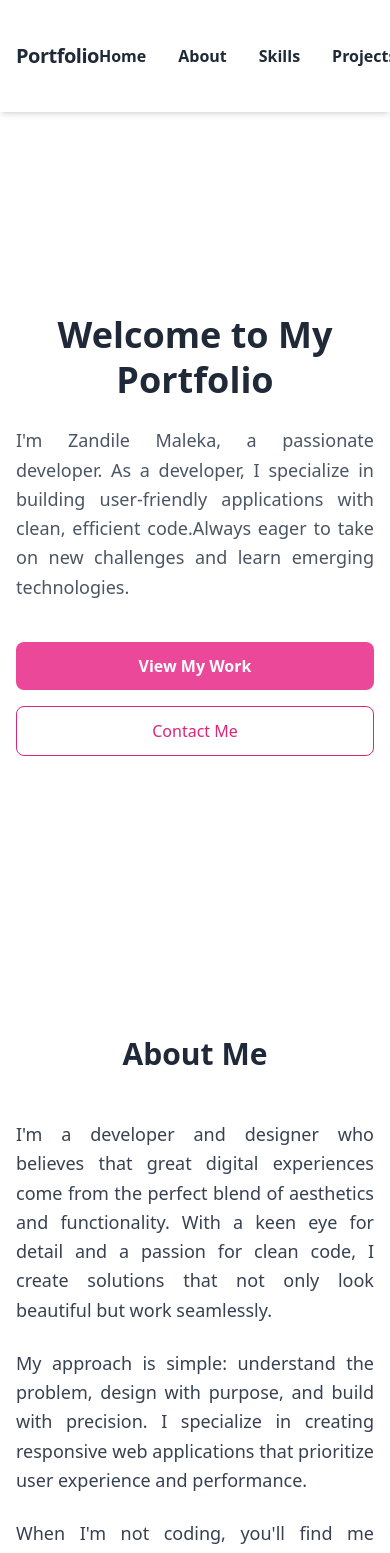
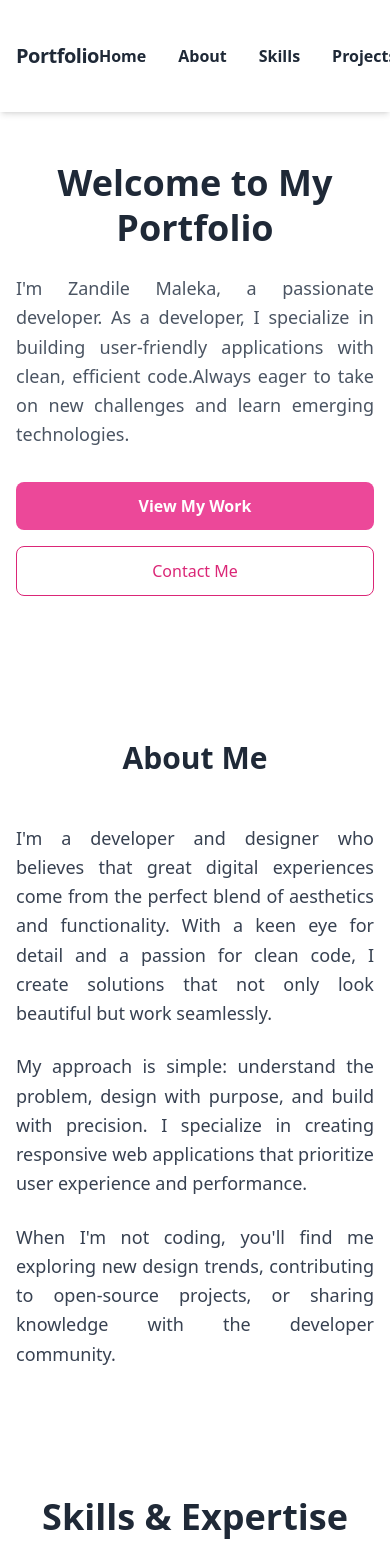
Before and after one commit to zandilemaleka/portfolio-project, a React (Create React App) app in the folder portfolio-react/: page / in a window 390 px wide. Shown: the top 1553 px of the page. Built offline with nearby package versions, Linux system fonts and the light colour scheme.

Commit message:
Updated the spacing of the project

```diff
--- a/portfolio-react/src/components/About.js
+++ b/portfolio-react/src/components/About.js
@@ -2,13 +2,13 @@ import React from "react";
 
 const About = () => {
   return (
-    <section id="about" className="py-20 bg-white">
+    <section id="about" className="py-16 bg-white">
       <div className="container mx-auto px-4 max-w-3xl">
         <h2 className="text-3xl md:text-4xl font-bold text-center mb-12 text-gray-800">
           About Me
         </h2>
          <div className="space-y-6 text-justify">
-        <div className="space-y-6">
+
           <p className="text-lg text-gray-700 leading-relaxed">
             I'm a developer and designer who believes that great digital
             experiences come from the perfect blend of aesthetics and
@@ -30,7 +30,7 @@ const About = () => {
           </p>
         </div>
         </div>
-      </div>
+
     </section>
   );
 };
--- a/portfolio-react/src/components/Hero.js
+++ b/portfolio-react/src/components/Hero.js
@@ -4,15 +4,15 @@ const Hero = () => {
   return (
     <section
       id="home"
-      className="min-h-screen flex items-center justify-center py-20 bg-white"
+      className="min-h-[80] flex items-center justify-center py-12 bg-white mb-8"
     >
       <div className="text-center max-w-2xl mx-auto px-4">
         <h1 className="text-4xl md:text-5xl font-bold mb-6 text-gray-800 leading-tight">
           Welcome to My Portfolio
         </h1>
 
-<div className="space-y-6 text-justify">
-        <p className="text-lg md:text-xl text-gray-600 mb-10 max-w-xl mx-auto leading-relaxed">
+<div className="text-justify mb-8">
+        <p className="text-lg md:text-xl text-gray-600 max-w-xl mx-auto leading-relaxed">
           I'm Zandile Maleka, a passionate developer. As a developer, I
           specialize in building user-friendly applications with clean,
           efficient code.Always eager to take on new challenges and learn
--- a/portfolio-react/src/components/Skills.js
+++ b/portfolio-react/src/components/Skills.js
@@ -2,7 +2,7 @@ import React from "react";
 
 const Skills = () => {
   return (
-    <section id="skills" className="py-20 bg-white">
+    <section id="skills" className="py-16 bg-white">
       <div className="container mx-auto px-4">
         {/* Section Header */}
         <div className="text-center mb-16">
```
